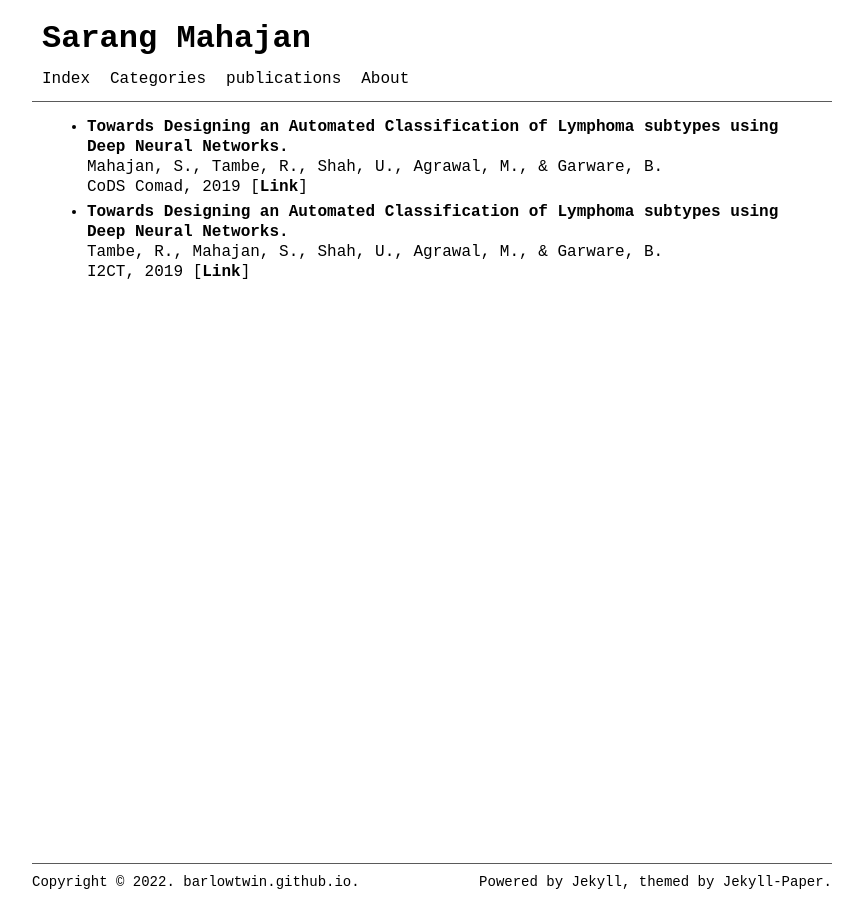
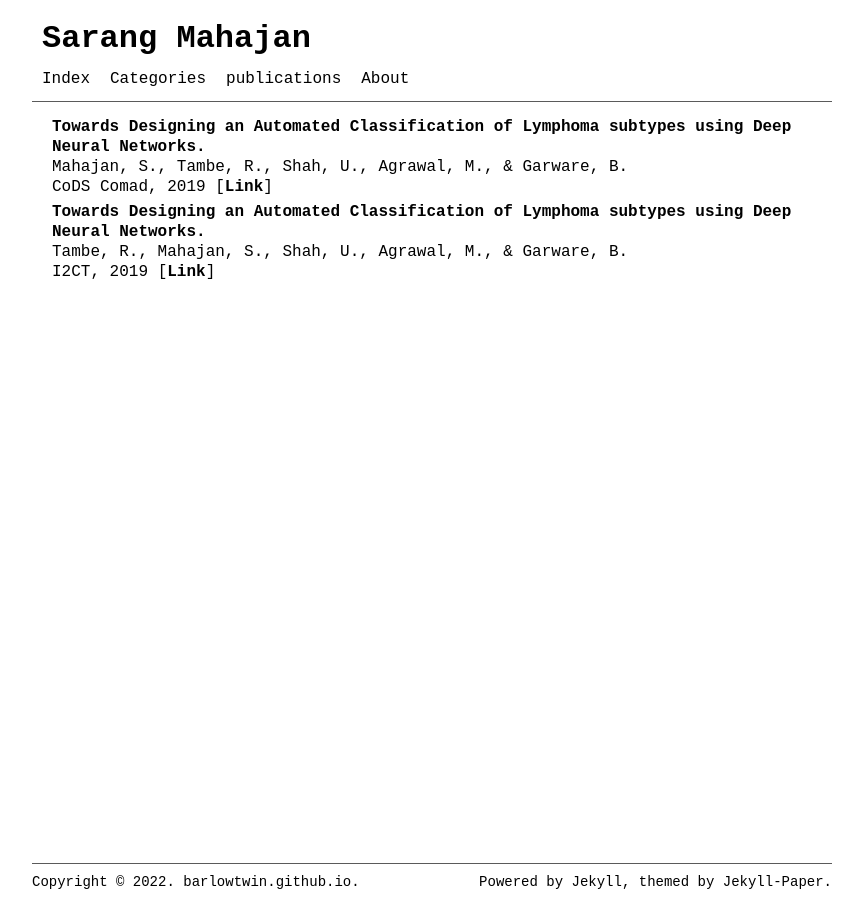
Before and after one commit to barlowtwin/sarang7m.github.io, a Jekyll site: the page built from pages/publications.md, in a window 1280 px wide. Shown: the whole page, without its empty margins (208-1068 px from the left). Built offline with Jekyll 4.4.1, drawn with Linux system fonts in a browser that asks for light colours.

```diff
--- a/pages/publications.md
+++ b/pages/publications.md
@@ -4,13 +4,13 @@ title:
 permalink: /publications/
 ---
 
-- **Towards Designing an Automated Classification of Lymphoma subtypes using Deep Neural Networks.**<br>
+**Towards Designing an Automated Classification of Lymphoma subtypes using Deep Neural Networks.**<br>
 Mahajan, S., Tambe, R., Shah, U., Agrawal, M., & Garware, B.<br>
 CoDS Comad, 2019 [[**Link**]](https://dl.acm.org/doi/abs/10.1145/3297001.3297019) <br>
 
 
 
 
-- **Towards Designing an Automated Classification of Lymphoma subtypes using Deep Neural Networks.** <br>
+**Towards Designing an Automated Classification of Lymphoma subtypes using Deep Neural Networks.** <br>
 Tambe, R., Mahajan, S., Shah, U., Agrawal, M., & Garware, B.<br>
 I2CT, 2019 [[**Link**]](https://ieeexplore.ieee.org/abstract/document/9033555) <br>
```
